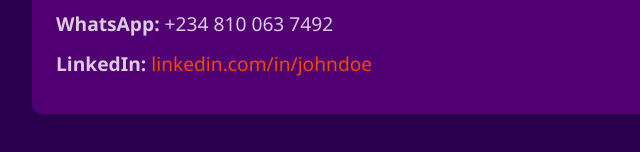
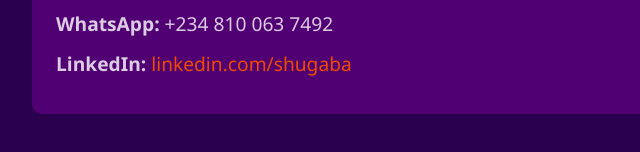
Before and after one commit to SalisShugaba/my-personal-portpolio-site, a plain HTML site: page index.html in a window 1280 px wide. Shown: the part 3409-3561 px from the top of the page, 0-640 px from the left. Drawn offline with Linux system fonts and the light colour scheme.

Commit message:
Update index.html

```diff
--- a/index.html
+++ b/index.html
@@ -107,8 +107,8 @@
   <p><strong>Email:</strong> salisyusuf12@gmail.com</p>
   <p><strong>WhatsApp:</strong> +234 810 063 7492</p>
   <p><strong>LinkedIn:</strong>
-    <a href="https://www.linkedin.com/in/aktharzaman" target="_blank">
-      linkedin.com/in/johndoe
+    <a href="https://www.linkedin.com/shugaba" target="_blank">
+      linkedin.com/shugaba
     </a>
   </p>
   </div>
@@ -123,4 +123,5 @@
 <button id="scrollTopBtn" title="Go to top">↑</button>
 
 </body>
+
 </html>
```
